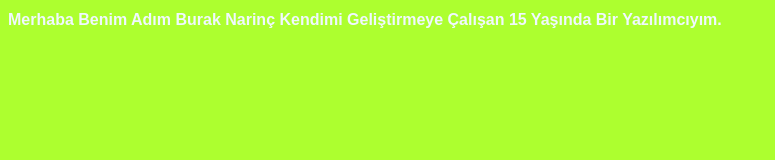
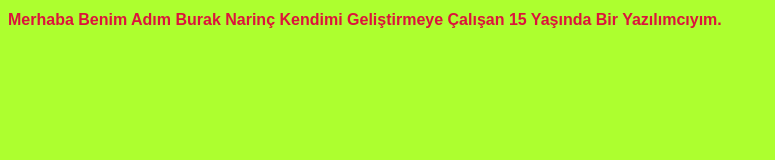
Before and after one commit to GARAMELHOCAM/MainSite, a plain HTML site: page index.html in a window 1280 px wide. Shown: the whole page, without its empty margins (0-775 px from the left). Drawn offline with Linux system fonts and the light colour scheme.

Commit message:
Update index.css

```diff
--- a/index.css
+++ b/index.css
@@ -3,7 +3,7 @@ body{
 }
 
 h1 {
-    color: aliceblue;
+    color: crimson;
     text-align: left;
     font-size: medium;
     font-family: Arial, Helvetica, sans-serif;
```
